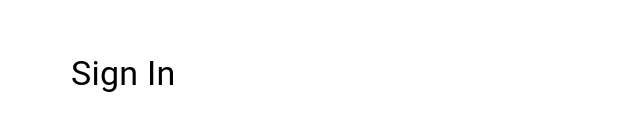
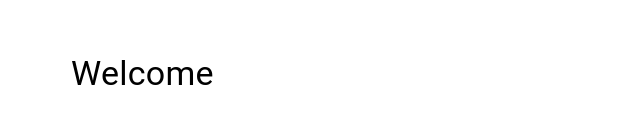
Before and after one commit to aniimessh/opju-exam-portal-fe, a Next.js app: page /login in a window 1280 px wide. Shown: the part 164-297 px from the top of the page, without its empty margins (319-959 px from the left). Built offline with nearby package versions, Linux system fonts and the light colour scheme.

Commit message:
minor changes

```diff
--- a/pages/login/index.js
+++ b/pages/login/index.js
@@ -26,7 +26,7 @@ const Login = () => {
     <OpWrapper>
       <OpLoginBox>
         <Typography variant="h4" gutterBottom>
-          Sign In
+          Welcome
         </Typography>
         <Box mt={5}>
           <OpTextField
```
